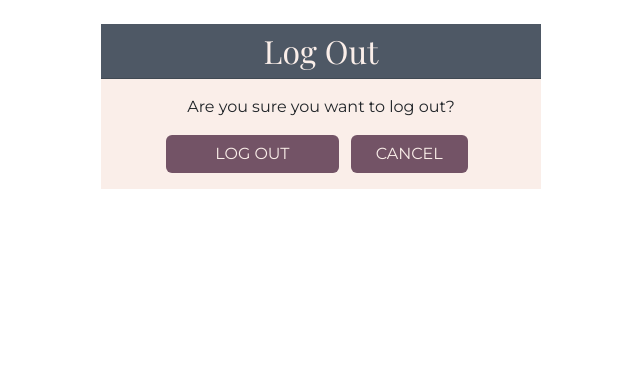
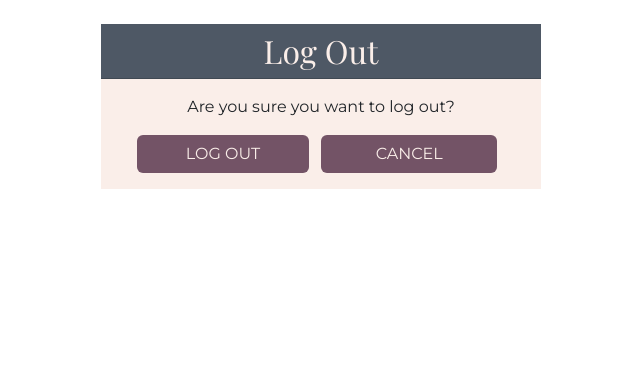
Before and after one commit to JPatel87/locks-of-lush, a Django app: page /accounts/logout/ in a window 1280 px wide. Shown: the part 95-467 px from the top of the page, without its empty margins (319-959 px from the left). Run offline with Django 3.2, Linux system fonts and the light colour scheme; the visitor is signed in with stand-in values (Sample User, id 1).

Commit message:
Change login, logout and signup button widths

```diff
--- a/locks_of_lush/settings.py
+++ b/locks_of_lush/settings.py
@@ -29,7 +29,7 @@ TEMPLATES_DIR = os.path.join(BASE_DIR, 'templates')
 SECRET_KEY = os.environ.get('SECRET_KEY')
 
 # SECURITY WARNING: don't run with debug turned on in production!
-DEBUG = True
+DEBUG = False
 
 X_FRAME_OPTIONS = 'SAMEORIGIN'
 
--- a/static/css/style.css
+++ b/static/css/style.css
@@ -65,13 +65,13 @@ h1 {
     text-transform: capitalize;
 }
 
-.action-btn {
+.action-btn, .login-signout-btn {
     background-color: #735366;
     color: #faeee9;
     text-transform: uppercase;
 }
 
-.action-btn:hover {
+.action-btn:hover, .login-signout-btn:hover {
     background-color: #4e5865;
     color: #faeee9;
 }
@@ -152,6 +152,10 @@ h1 {
 
 /* login/signin/logout page styles */
 
+.login-signout-btn {
+    width: 40%;
+}
+
 .sign-up-container {
     width: 95%;
     clear: both;
--- a/templates/account/login.html
+++ b/templates/account/login.html
@@ -22,7 +22,7 @@
                 {% if redirect_field_value %}
                 <input type="hidden" name="{{ redirect_field_name }}" value="{{ redirect_field_value }}" />
                 {% endif %}
-                <button class="btn card-text action-btn text-decoration-none mb-3 px-4" type="submit">{% trans "Log In" %}</button>
+                <button class="btn card-text login-signout-btn text-decoration-none mb-3 px-4" type="submit">{% trans "Log In" %}</button>
               </form>
           </div>
         </div>
--- a/templates/account/logout.html
+++ b/templates/account/logout.html
@@ -19,7 +19,7 @@
               <input type="hidden" name="{{ redirect_field_name }}" value="{{ redirect_field_value }}"/>
               {% endif %}
               <button type="submit" class="btn card-text action-btn text-decoration-none mb-3 px-5">{% trans 'Log out' %}</button>
-              <a href="{{ home_url }}" class="btn card-text action-btn text-decoration-none mb-3 px-4 mx-2">Cancel</a>
+              <a href="{{ home_url }}" class="btn card-text login-signout-btn text-decoration-none mb-3 px-4 mx-2">Cancel</a>
             </form>
           </div>
         </div>
--- a/templates/account/signup.html
+++ b/templates/account/signup.html
@@ -21,7 +21,7 @@
               {% if redirect_field_value %}
               <input type="hidden" name="{{ redirect_field_name }}" value="{{ redirect_field_value }}" />
               {% endif %}
-              <button type="submit" class="btn card-text action-btn text-decoration-none mb-3 px-5">{% trans "Sign Up" %}</button>
+              <button type="submit" class="btn card-text login-signout-btn text-decoration-none mb-3 px-5">{% trans "Sign Up" %}</button>
             </form>
           </div>
         </div>
```
